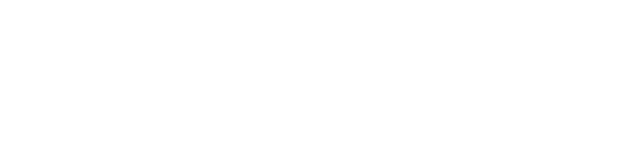
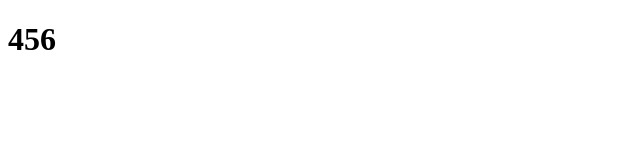
Before and after one commit to tim8076/0619, a plain HTML site: page index2.html in a window 1280 px wide. Shown: the full height of the page, 0-640 px from the left. Drawn offline with Linux system fonts and the light colour scheme.

Commit message:
edit index.html

```diff
--- a/index2.html
+++ b/index2.html
@@ -3,9 +3,9 @@
 <head>
   <meta charset="UTF-8">
   <meta name="viewport" content="width=device-width, initial-scale=1.0">
-  <title>Document</title>
+  <title>Document local</title>
 </head>
 <body>
-
+  <h1>456</h1>
 </body>
 </html>
```
